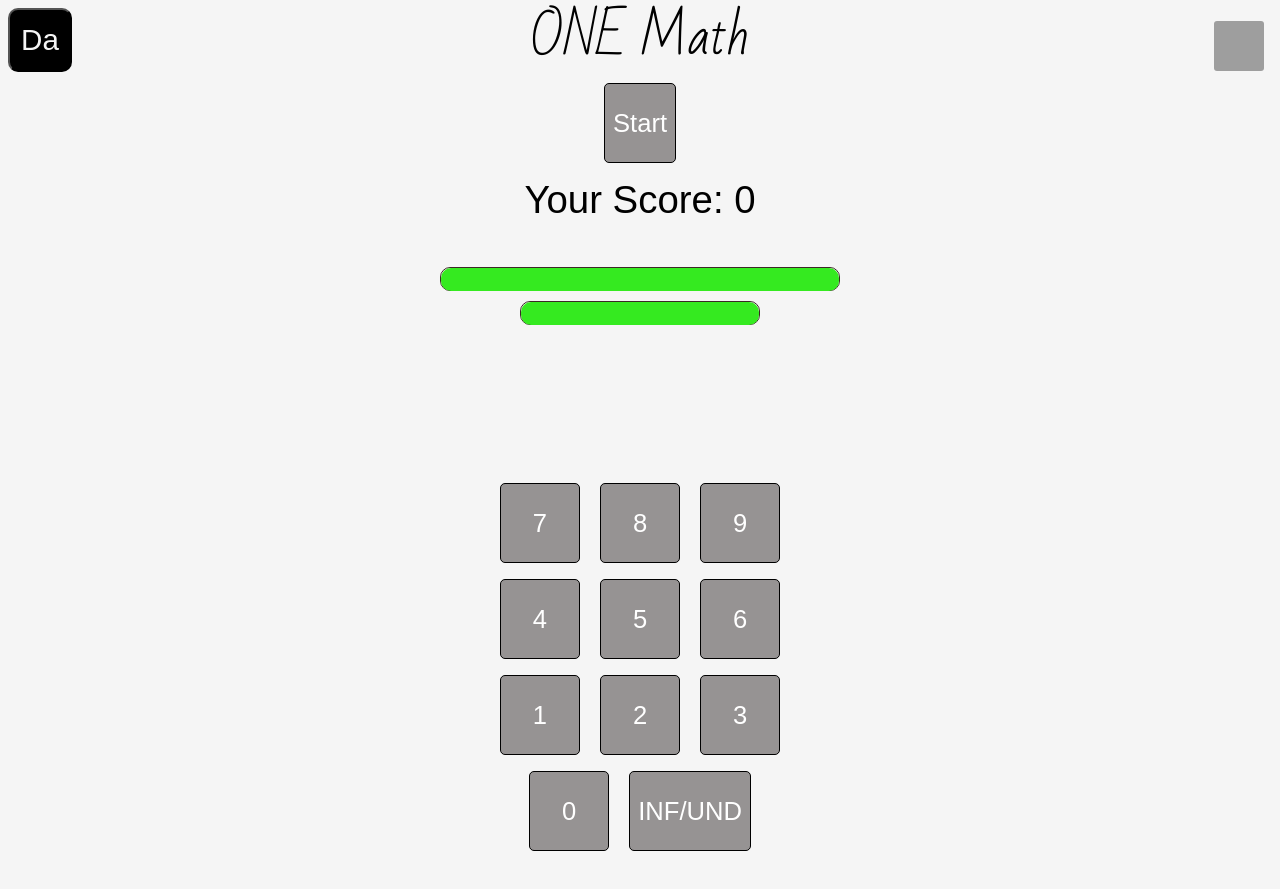
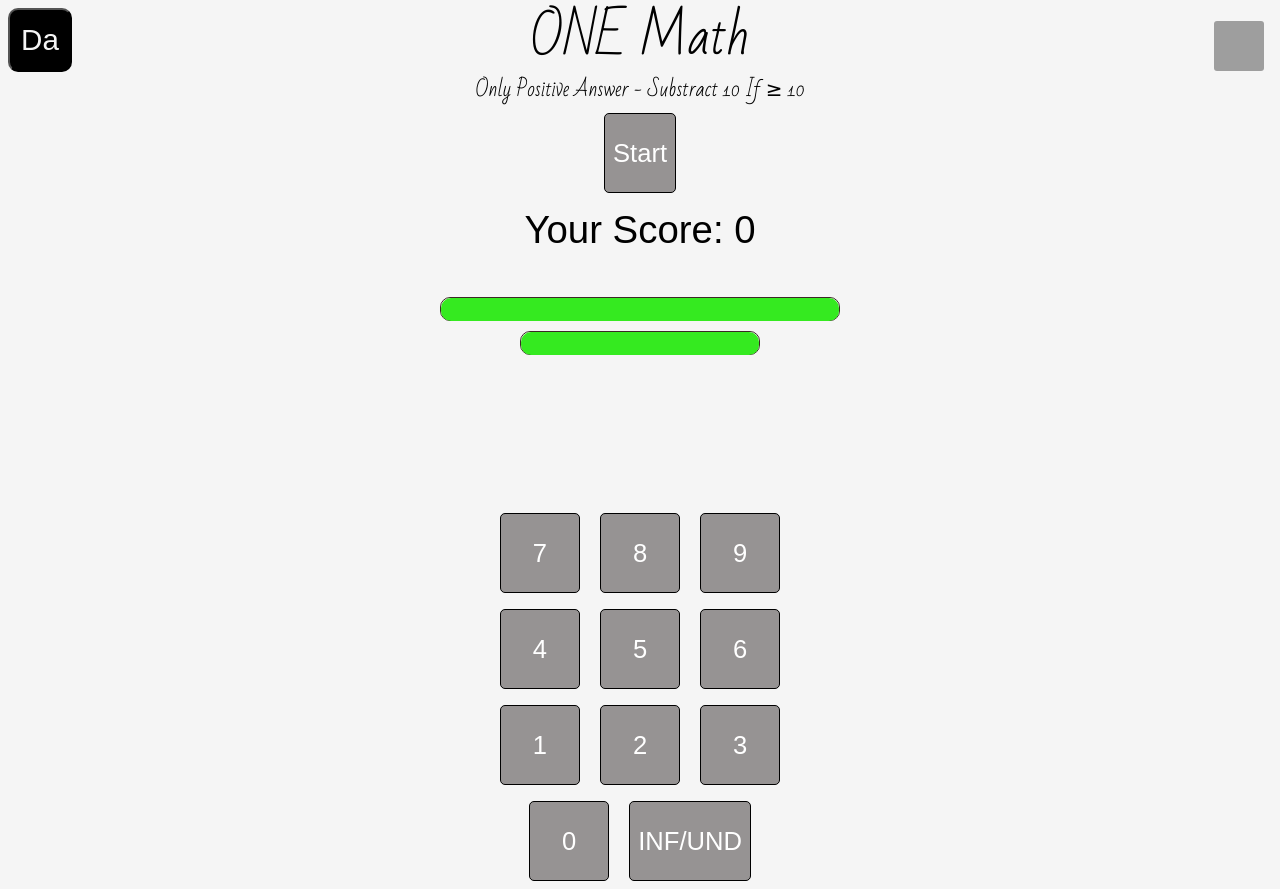
Before and after one commit to bruceho293/one-math-game, a plain HTML site: page index.html in a window 1280 px wide. Before the commit the page ends 859 px from the top, so only its background shows below. Drawn offline with Linux system fonts and the light colour scheme; grey boxes are pictures that could not be loaded.

Commit message:
Quick instructions on game page

```diff
--- a/index.html
+++ b/index.html
@@ -19,6 +19,7 @@
   <body>
     <!-- this is the start of content -->
     <p class="heading">ONE Math</p>
+    <p class="heading sm">Only Positive Answer - Substract 10 If &ge; 10</p>
     <div>
       <input class="theme" type="button" value="Da" />
     </div>
--- a/style.css
+++ b/style.css
@@ -163,6 +163,10 @@ input[type="button"] {
   font-family: "Bad Script", cursive;
   font-size: 50px;
   margin: 0 auto;
+}
+
+.sm {
+  font-size: 20px;
 }
 
 .container {
```
